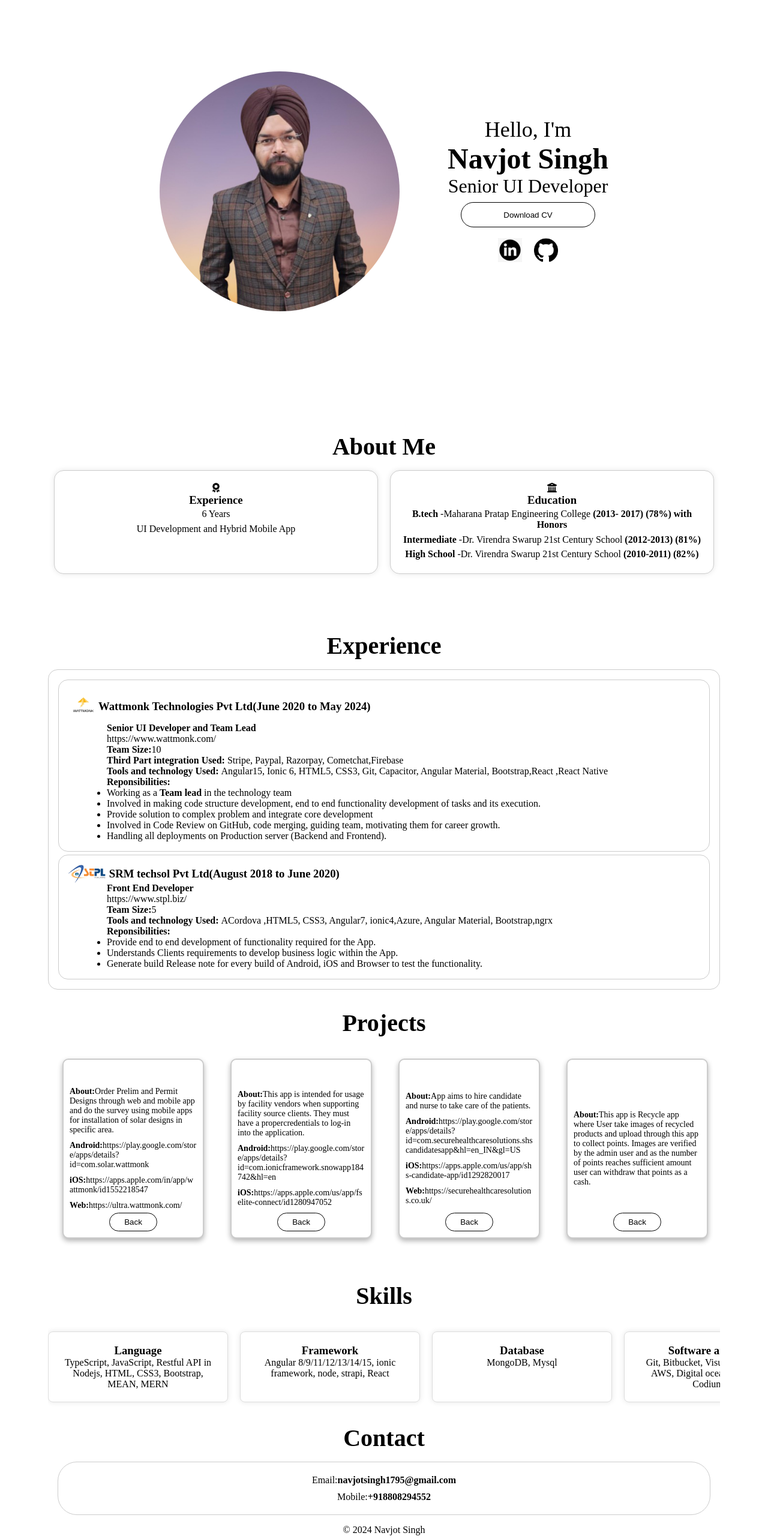
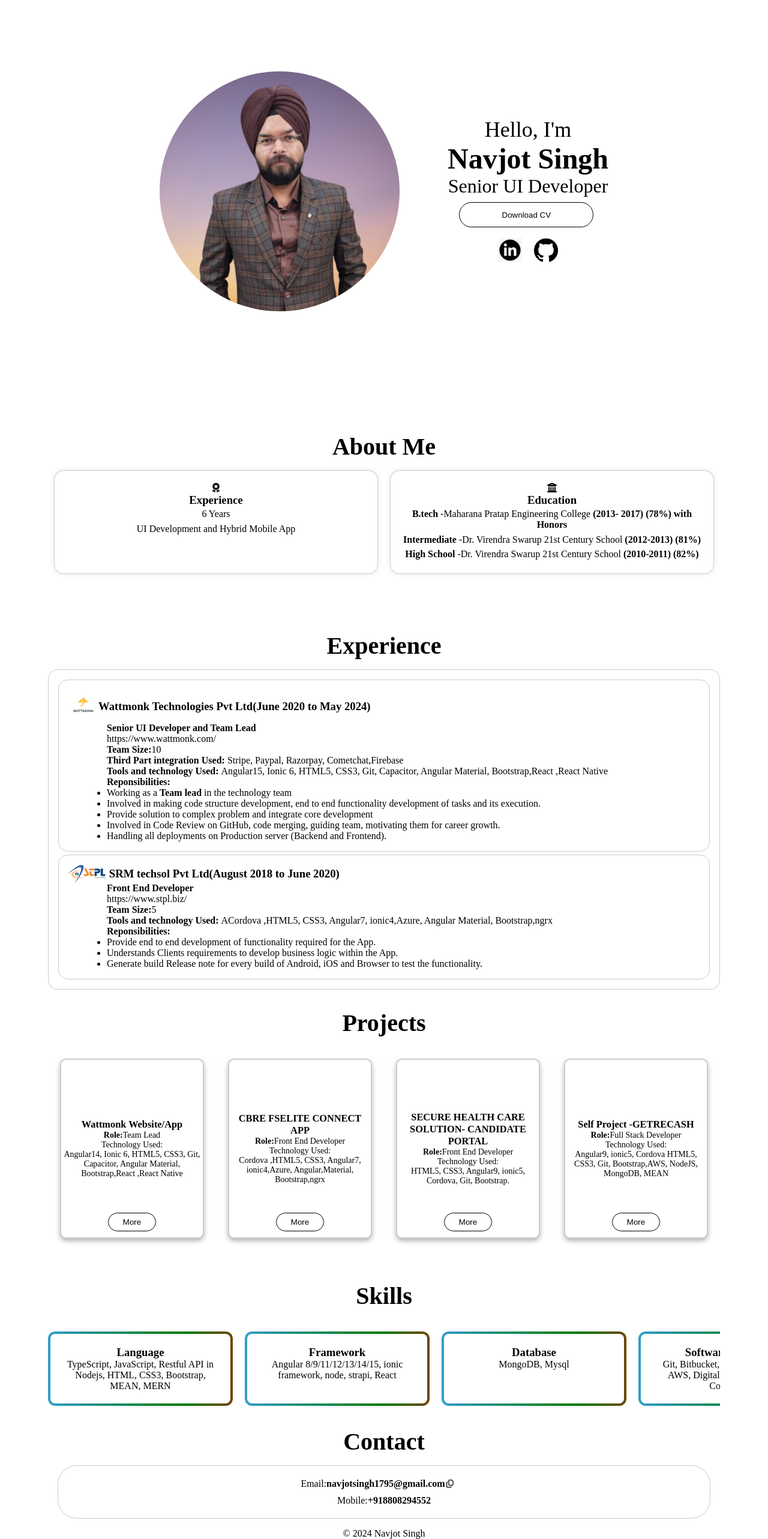
Before and after one commit to navjotsrmtpl/navjot17_portfolio, a React (Create React App) app: page / in a window 1280 px wide. Shown: the part 139-2705 px from the top of the page at 60% size. Built offline with nearby package versions, Linux system fonts and the light colour scheme; a small style sheet from the web is missing.

Commit message:
added dynamic styles

```diff
--- a/package.json
+++ b/package.json
@@ -4,6 +4,7 @@
   "private": true,
   "dependencies": {
     "@fortawesome/fontawesome-svg-core": "^6.5.2",
+    "@fortawesome/free-regular-svg-icons": "^6.5.2",
     "@fortawesome/free-solid-svg-icons": "^6.5.2",
     "@fortawesome/react-fontawesome": "^0.2.1",
     "@testing-library/jest-dom": "^5.17.0",
@@ -31,7 +32,6 @@
     "test": "react-scripts test",
     "eject": "react-scripts eject"
   },
-
   "browserslist": {
     "production": [
       ">0.2%",
--- a/src/components/Contact/Contact.css
+++ b/src/components/Contact/Contact.css
@@ -16,6 +16,28 @@
     cursor: pointer;
 }
 
+.contact-btn{
+    border: transparent;
+    margin-left: 2px;
+    /* font-size: 10px; */
+}
+.contact-style{
+    font-size: 10px;
+}
+
+.contact-style{
+    position: 'absolute';
+     left: '38px';
+      top: '0';
+      transform: 'translateX(-50%)';
+      background-color: 'rgba(0, 0, 0, 0.7)';
+       color: '#fff';
+        padding: '2px';
+         border: '1px solid #111';
+        border-radius: '5px';
+        margin-left: '2px';
+}
+
 @media screen and (max-width:768px) {
 
     #contact{
@@ -23,6 +45,17 @@
         word-break: break-all;
     }
 
+    .contact-btn{
+        border: transparent;
+        margin-left: 2px;
+
+
+    }
+
+    .contact-style{
+        font-size: 6px;
+        position: static;
+    }
 
 
 }
--- a/src/components/Contact/Contact.tsx
+++ b/src/components/Contact/Contact.tsx
@@ -1,7 +1,13 @@
-import React from 'react'
+import React, { useState } from 'react';
 import './Contact.css';
+import { FontAwesomeIcon } from '@fortawesome/react-fontawesome';
+import { faCopy } from '@fortawesome/free-regular-svg-icons';
 
 function Contact() {
+
+    const [tooltip, setTooltip] = useState('Copy');
+
+
     let url = "";
     const handlebox = (value: string) => {
         if (value === 'email') {
@@ -12,15 +18,33 @@ function Contact() {
         }
         window.open(url, '_blank');
     }
+
+    const handleCopy = () => {
+        navigator.clipboard.writeText('navjotsingh1795@gmail.com')
+            .then(() => {
+                setTooltip('Copied!');
+                setTimeout(() => setTooltip('Copy'), 2000); // Reset tooltip after 2 seconds
+            })
+            .catch(err => console.error('Failed to copy!', err));
+    };
+
+
     return (
         <section id="contact">
             <h1 className='heading'>Contact</h1>
             <div className='contact_section'>
-                <p className='pading_txt'>Email:<span className='font-wt' onClick={() => handlebox('email')}>navjotsingh1795@gmail.com</span></p>
+                <p className='pading_txt'>Email:<span className='font-wt' onClick={() => handlebox('email')}>navjotsingh1795@gmail.com</span>
+                    <button onClick={handleCopy} title={tooltip} style={{ position: 'relative' }} className='contact-btn'>
+                        <FontAwesomeIcon icon={faCopy} />
+                        <span style={{ visibility: tooltip === 'Copy' ? 'hidden' : 'visible' }} className="contact-style">
+                            {tooltip}
+                        </span>
+                    </button>
+                </p>
                 <p className='pading_txt'>Mobile:<span className='font-wt' onClick={() => handlebox('mobile')}>+918808294552</span></p>
             </div>
         </section>
     )
 }
 
-export default Contact
+export default Contact;
--- a/src/components/Intro/Intro.css
+++ b/src/components/Intro/Intro.css
@@ -91,6 +91,30 @@
     border: 1px solid;
   }
 
+  .btn-border{
+    /* width: 91%; */
+    /* padding: 2.5px; */
+    /* box-sizing: border-box; */
+    border-radius: 20px;
+    /* background: linear-gradient(270deg, rgb(149, 196, 55) 0%, green 30.43%,rgb(53, 164, 216) 68.23%, #6b18f0 100%);
+    background-size: 200% 200%;
+    animation: gradientBorder 5s ease infinite; */
+  }
+
+  .btn-border::before {
+    content: '';
+    display: block;
+    border-radius: 8px; /* Adjusted to match button's border-radius */
+    background: linear-gradient(270deg, rgb(149, 196, 55) 0%, green 30.43%,rgb(53, 164, 216) 68.23%, #6b18f0);
+    background-size: 200% 200%;
+    animation: gradientBorder 5s ease infinite;
+  }
+
+  .btn:hover {
+    background-color: #f0f0f0;
+    box-shadow: 0px 0px 10px rgba(149, 196, 55, 0.7), 0px 0px 10px rgba(0, 128, 0, 0.7), 0px 0px 10px rgba(53, 164, 216, 0.7), 0px 0px 10px rgba(107, 24, 240, 0.7);
+}
+
   @media screen and (max-width: 768px) {
     .section__pic-container img{
       border-radius: 50%;
@@ -99,6 +123,9 @@
       margin: auto 0;
 
     }
+    /* .btn-border{
+      width: 36%;
+    } */
     .section__text__p1 {
       font-size: 18px;
       text-align: center;
@@ -151,3 +178,33 @@
     }
 
   }
+
+  @media screen and (max-width: 480px) {
+    .btn-border {
+      width: 32%; /* Adjust as needed */
+    }
+  }
+
+  @media screen and (min-width: 481px) and (max-width: 768px) {
+    .btn-border {
+      width: 39%; /* Adjust as needed */
+    }
+  }
+
+  @media screen and (min-width: 769px) and (max-width: 1024px) {
+    .btn-border {
+      width: 100%; /* Adjust as needed */
+    }
+  }
+
+  @media screen and (min-width: 1025px) and (max-width: 1280px) {
+    .btn-border {
+      width: 91%; /* Adjust as needed */
+    }
+  }
+
+  @media screen and (min-width: 1281px) {
+    .btn-border {
+      width: 91%; /* Adjust as needed */
+    }
+  }
--- a/src/components/Intro/Intro.tsx
+++ b/src/components/Intro/Intro.tsx
@@ -57,7 +57,9 @@ function Intro() {
                 <h1 className='title'>Navjot Singh</h1>
                 <p className='designation'>Senior UI Developer</p>
                 <div className='btnContainer'>
-                    <button className='btn' onClick={handleDownload}>Download CV</button>
+                    <div className='btn-border'>
+                        <button className='btn' onClick={handleDownload}>Download CV</button>
+                    </div>
                 </div>
                 <div className='socials-container'>
                     <img src={linkdin} alt='linkdin' className="icon" onClick={() => handleSocialIcons('linkdin')} />
--- a/src/components/Navbar/navbar.css
+++ b/src/components/Navbar/navbar.css
@@ -7,7 +7,9 @@
   align-items: center;
   font-size: 1.2rem;
   color: black;
-  position: static;
+  position: sticky;
+  top: 0;
+  z-index: 2;
 }
 
 .navbar-container {
--- a/src/components/Projects/Project.css
+++ b/src/components/Projects/Project.css
@@ -71,11 +71,50 @@
     border-radius: 10px;
     box-shadow: 0 4px 8px rgba(0, 0, 0, 0.3);
     padding: 3px;
+    /* background: linear-gradient(270deg, red, orange, yellow, green, blue, indigo, violet) 1; */
+    /* background-position: 50% 100%; */
   }
+/*
+  .flip-card-frontb{
+    position: absolute;
+    top: -3px;
+    left: -3px;
+    width: calc(100% + 10px);
+    height: calc(100% + 10px);
+    background: linear-gradient(270deg, red 0%, green 30.43%,rgb(53, 164, 216) 68.23%, #DB00FF 100%);
+    background-size: 600% 600%;
+    border-radius: 8px;
+    animation: AnimateBorder 4s ease infinite;
+    -webkit-animation: AnimateBorder 4s ease infinite;
+    -moz-animation: AnimateBorder 4s ease infinite;
+    z-index: -1;
+    transform: translate(-2px, -2px);
+    transition: filter 1s ease-in;
+  }
+  */
+
+
+  @-webkit-keyframes AnimateBorder {
+    0%{background-position:0% 50%}
+    50%{background-position:100% 50%}
+    100%{background-position:0% 50%}
+}
+@-moz-keyframes AnimateBorder {
+    0%{background-position:0% 50%}
+    50%{background-position:100% 50%}
+    100%{background-position:0% 50%}
+}
+@keyframes AnimateBorder {
+    0%{background-position:0% 50%}
+    50%{background-position:100% 50%}
+    100%{background-position:0% 50%}
+
+
+}
 
   .flip-card-back {
     position: absolute;
-    width: calc(100% - 4px); /* Adjust width to account for border */
+    /* width: calc(100% - 4px); Adjust width to account for border */
     height: 100%;
     backface-visibility: hidden;
     display: grid;
--- a/src/components/Projects/Project.tsx
+++ b/src/components/Projects/Project.tsx
@@ -10,10 +10,10 @@ function Project() {
         setFlippedCards(newFlippedCards);
     };
     useEffect(() => {
-        const interval = setInterval(() => {
-            setFlippedCards(prevFlippedCards => prevFlippedCards.map(card => !card));
-        }, 5000); // Change the interval time as needed (in milliseconds)
-        return () => clearInterval(interval);
+        // const interval = setInterval(() => {
+        //     setFlippedCards(prevFlippedCards => prevFlippedCards.map(card => !card));
+        // }, 5000); // Change the interval time as needed (in milliseconds)
+        // return () => clearInterval(interval);
     }, []); // Run effect only once when component mounts
 
     const projects = [
@@ -80,12 +80,12 @@ function Project() {
                                 <div className="button-container">
                                     <button className="flipbtn" onClick={() => handleClick(index)}>More</button>
                                 </div>
+                                {/* <div className="flip-card-frontb"></div> */}
                             </div>
                             <div className="flip-card-back">
                                 <div className='flip-card-content'>
                                     <p><strong>About:</strong>{project.about}</p>
-                                    <div>
-                                        {/* <p className='project_title'><strong>App link:-</strong></p> */}
+
                                     {project.links.map((link, linkIndex) => (
                                         (!link.url) ? '' :
                                             <p key={linkIndex} className='project_title'>
@@ -94,16 +94,17 @@ function Project() {
                                             </p>
                                     ))}
 
-                                    </div>
                                     <div style={{ textAlign: 'center' }} className="button-container">
                                         <button className="flipbtn" onClick={() => handleClick(index)}>Back</button>
                                     </div>
                                 </div>
+
                             </div>
                         </div>
                     </div>
                 ))}
             </div>
+
         </section>
     );
 }
--- a/src/components/Skills/Skills.css
+++ b/src/components/Skills/Skills.css
@@ -6,37 +6,57 @@
     scroll-behavior: smooth; /* Optional: Smooth scrolling */
 }
 
+@keyframes gradientBorder {
+    0% {
+        background-position: 0% 50%;
+    }
+    50% {
+        background-position: 100% 50%;
+    }
+    100% {
+        background-position: 0% 50%;
+    }
+}
+
+.card-border {
+    flex: 0 0 auto;
+    width: 308px; /* Adjusted to include the border */
+    margin-right: 20px;
+    border-radius: 12px; /* Larger radius to include border */
+    background: linear-gradient(270deg, red 0%, green 30.43%,rgb(53, 164, 216) 68.23%, #DB00FF 100%);
+    background-size: 200% 200%;
+    animation: gradientBorder 5s ease infinite;
+    padding: 4px; /* Space for the border */
+    box-sizing: border-box; /* Include padding in the element's width and height */
+}
+
 .card {
-    flex: 0 0 auto;
-    width: 300px;
-    margin-right: 20px;
     background-color: #ffffff;
-    border: 1px solid #dddddd;
     border-radius: 8px;
     padding: 20px;
     box-shadow: 0px 0px 10px rgba(0, 0, 0, 0.1);
+    width: 100%; /* Ensure the card takes full width inside the border */
+    height: 100%; /* Ensure the card takes full height inside the border */
 }
 
-/* Ensure last card doesn't have right margin */
-.card:last-child {
-    margin-right: 0;
-}
-.text_center{
+.text_center {
     text-align: center;
 }
 
 @media screen and (max-width:768px) {
-
     #skills{
         margin: 4rem 10px 0px 10px;
     }
 
-    .carousel-container{
+    .carousel-container {
         display: block;
+        overflow-x: auto; /* Enable horizontal scrolling */
+        width: 100%;
+        padding: 20px 0;
+        scroll-behavior: smooth; /* Optional: Smooth scrolling */
+    }
+    .card-border{
+        margin: 0 0 10px 0px;
         width: 100%;
     }
-    .card{
-        width: 100%;
-    margin: 0 0 10px 0;
-    }
 }
--- a/src/components/Skills/Skills.tsx
+++ b/src/components/Skills/Skills.tsx
@@ -54,9 +54,20 @@ function Skills() {
 
     return (
         <section id="skills">
-            <h1 className='heading'>Skills</h1>
-            <div className="carousel-container"> {cards.map(card => (<div key={card.id} className="card"> <h3 className='text_center'>{card.title}</h3> <p className='text_center'>{card.description}</p> </div>))} </div>
+            <h1 className="heading">Skills</h1>
+            <div className="carousel-container">
+                {cards.map(card => (
+                    <div key={card.id} className="card-border">
+                        <div className="card">
+                            <h3 className="text_center">{card.title}</h3>
+                            <p className="text_center">{card.description}</p>
+                        </div>
+                    </div>
+                ))}
+            </div>
         </section>
+
+
     )
 }
 
```
Also changed, not shown: 1 other file (tests, documents, lock files or other folders). Lines whose indentation alone changed are shown as unchanged.
